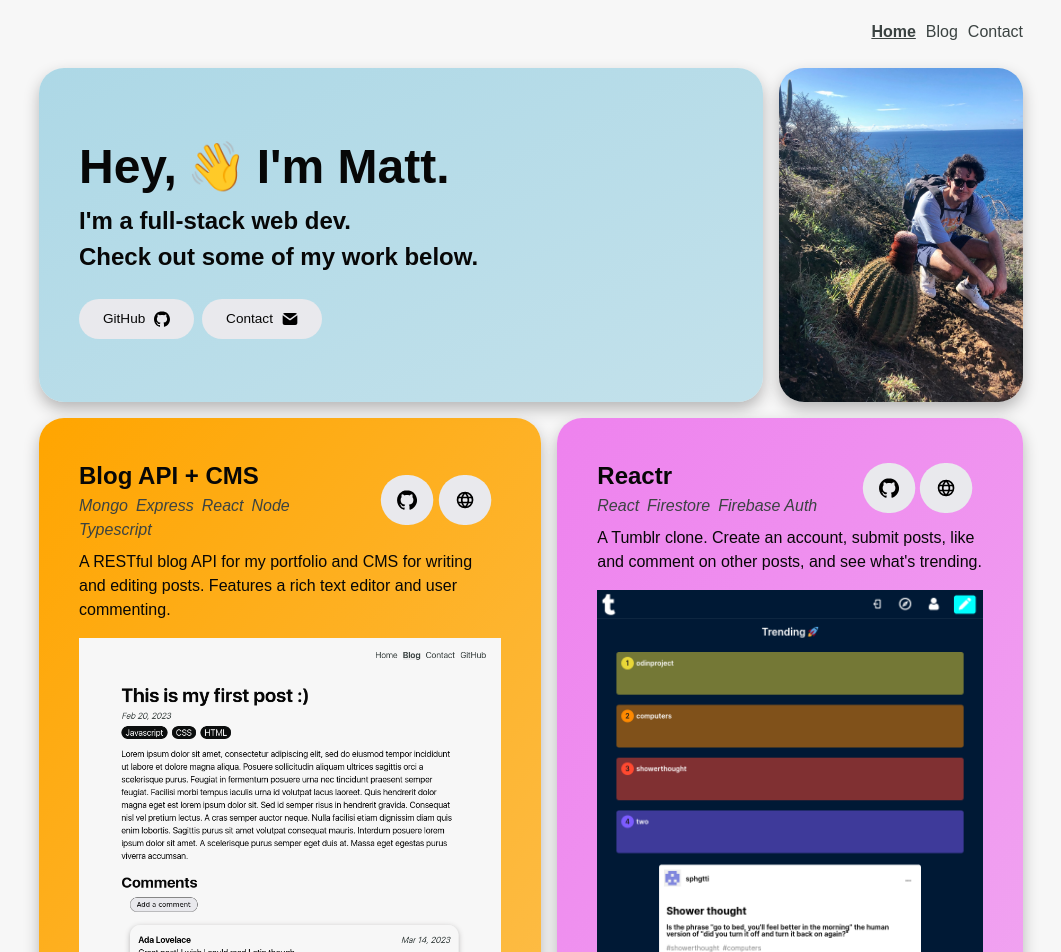
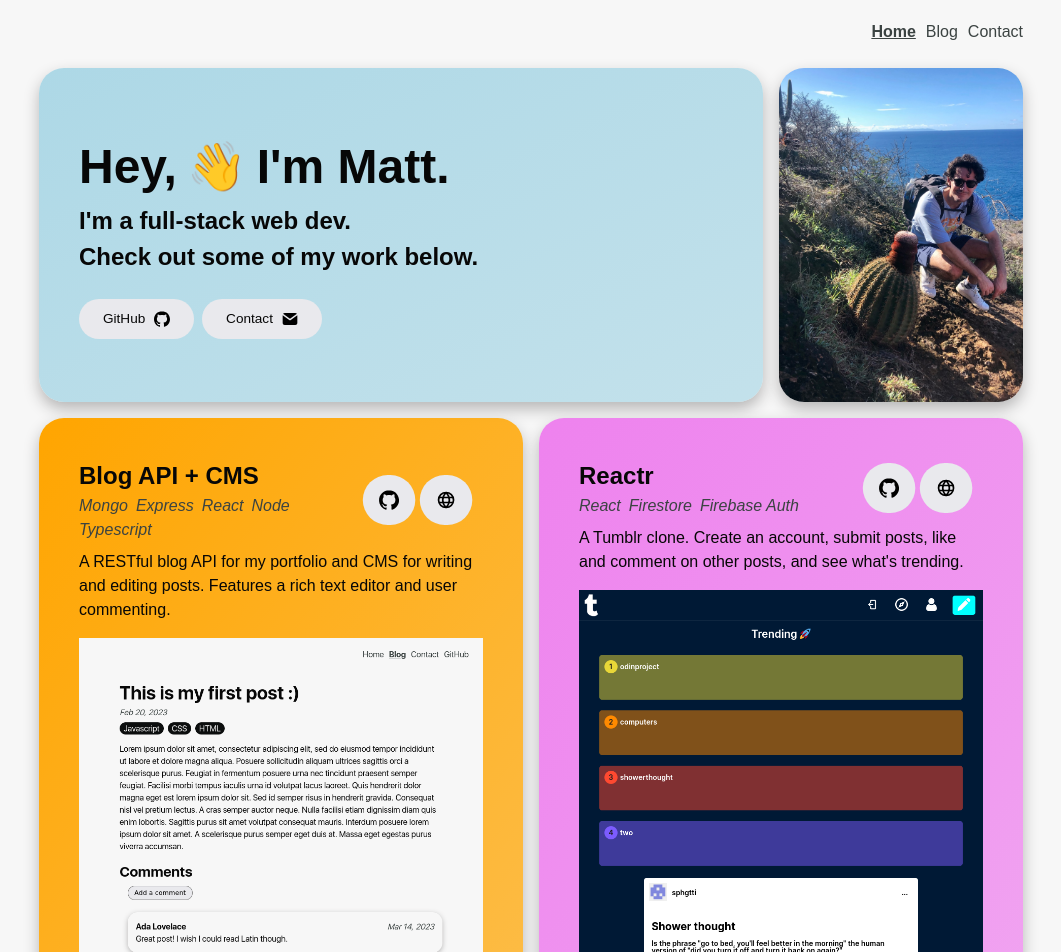
Before and after one commit to spghtti/portfolio, a React (Vite) app: page / in a window 1280 px wide. Shown: the top 952 px of the page, without its empty margins (109-1170 px from the left). Built offline with nearby package versions, Linux system fonts and the light colour scheme.

Commit message:
FIXED: homepage cards now are evenly sized

```diff
--- a/public/assets/stylesheets/index.css
+++ b/public/assets/stylesheets/index.css
@@ -18,6 +18,10 @@
   display: flex;
   flex-direction: row;
   box-sizing: border-box;
+}
+.homepage-cards-wrapper {
+  display: grid;
+  grid-template-columns: repeat(2, 1fr);
 }
 .first-section {
   min-height: 350px;
@@ -190,8 +194,10 @@ nav {
   margin: auto;
   display: block;
 }
-@media (max-width: 660px) {
-  .homepage-section {
+@media (max-width: 700px) {
+  .homepage-section,
+  .homepage-cards-wrapper {
+    display: flex;
     flex-direction: column;
   }
   .first-section {
--- a/src/pages/home.tsx
+++ b/src/pages/home.tsx
@@ -44,7 +44,7 @@ export function Home(): ReactElement {
             alt="Matt squatting next to a small cactus"
           />
         </section>
-        <section className="homepage-section">
+        <section className="homepage-cards-wrapper">
           <ProjectCard
             project={{ ...Projects.projectOne }}
             backgroundColorPrimary={'rgba(255, 165, 0, 1)'}
```
